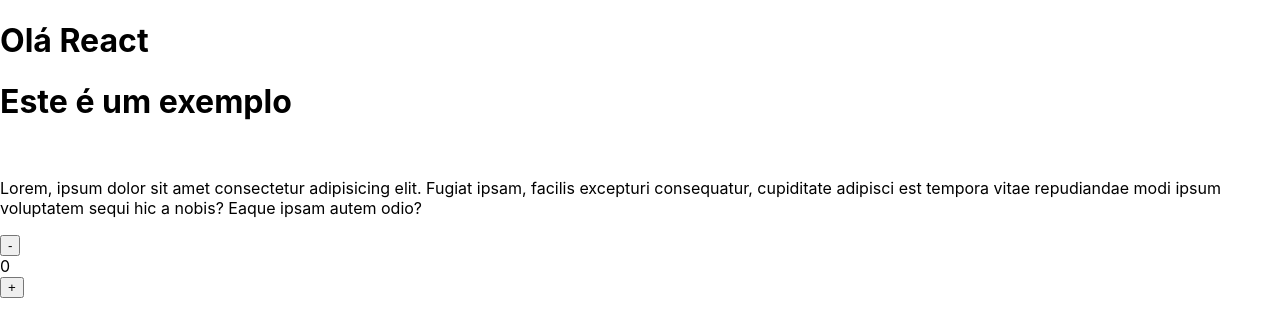
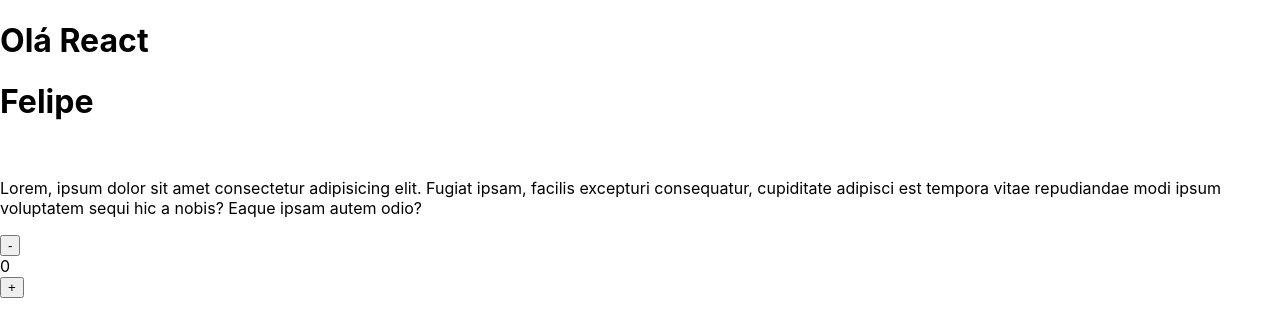
Before and after one commit to Feelps333/primeiroProjetoReact, a React (Vite) app: page / in a window 1280 px wide. Shown: the top 336 px of the page. Built offline with nearby package versions, Linux system fonts and the light colour scheme.

Commit message:
version.1.0.0

```diff
--- a/index.html
+++ b/index.html
@@ -4,7 +4,7 @@
     <meta charset="UTF-8" />
     <link rel="icon" type="image/svg+xml" href="/src/favicon.svg" />
     <meta name="viewport" content="width=device-width, initial-scale=1.0" />
-    <title>Vite App</title>
+    <title>My App</title>
   </head>
   <body>
     <div id="root"></div>
--- a/src/App.tsx
+++ b/src/App.tsx
@@ -2,9 +2,10 @@
 import { ProjetoContador } from './components/projetocontador';
 
 const App = () => {
+  let user: string = 'Felipe'
   return (
     <div>
-      <Header title="Este é um exemplo"/>
+      <Header title={user}/>
       <ProjetoContador/>
     </div>
   );
```
